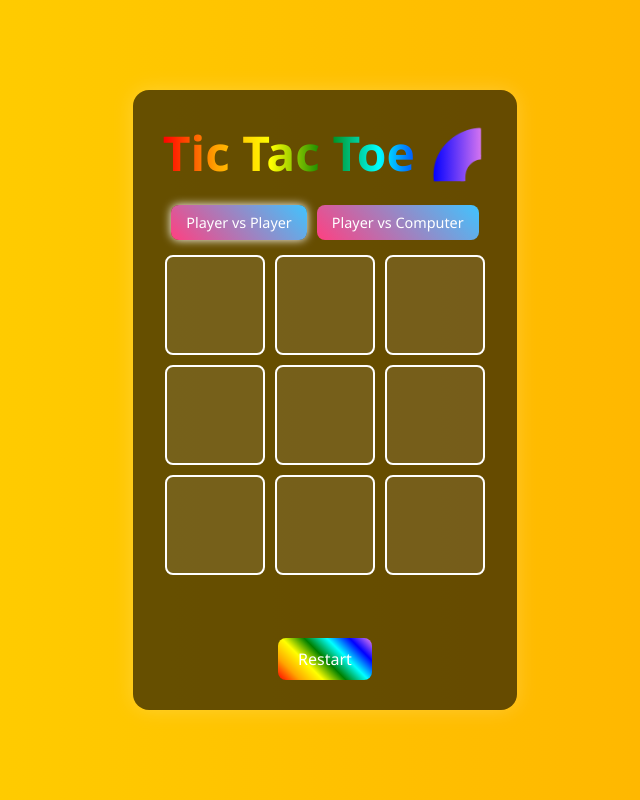
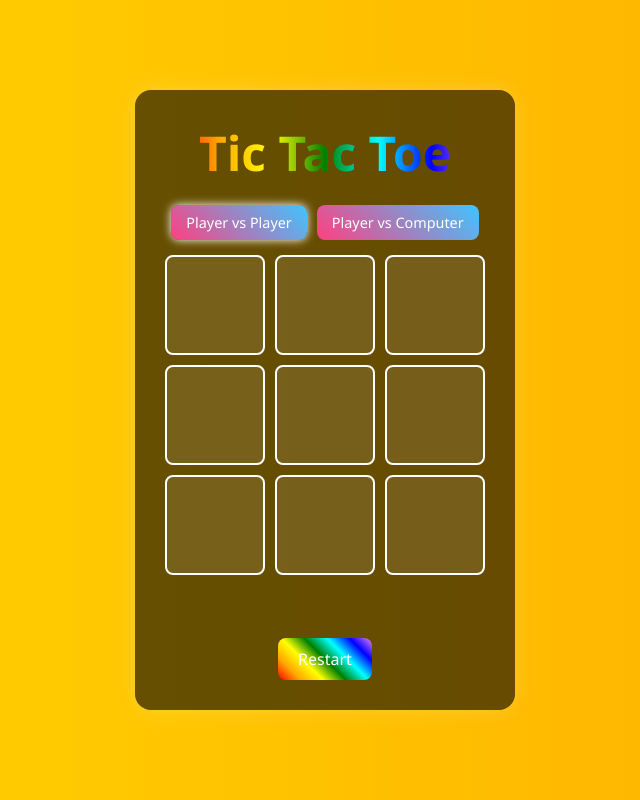
Before and after one commit to QuantumCoderJharkhand/SkillCraft-Intern2, a plain HTML site: page index.html in a window 1280 px wide. Shown: the whole page, without its empty margins (315-955 px from the left). Drawn offline with Linux system fonts and the light colour scheme.

Commit message:
Update index.html

```diff
--- a/index.html
+++ b/index.html
@@ -3,12 +3,12 @@
 <head>
   <meta charset="UTF-8" />
   <meta name="viewport" content="width=device-width, initial-scale=1.0" />
-  <title>Tic Tac Toe 🌈</title>
+  <title>Tic Tac Toe </title>
   <link rel="stylesheet" href="style.css" />
 </head>
 <body>
   <div class="container">
-    <h1>Tic Tac Toe 🌈</h1>
+    <h1>Tic Tac Toe </h1>
 
     <!-- Mode buttons -->
     <div class="mode-buttons">
```
